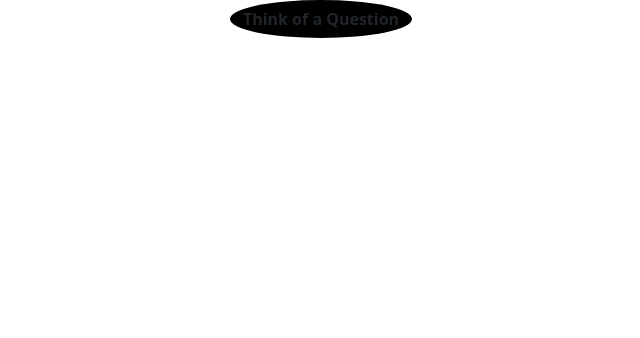
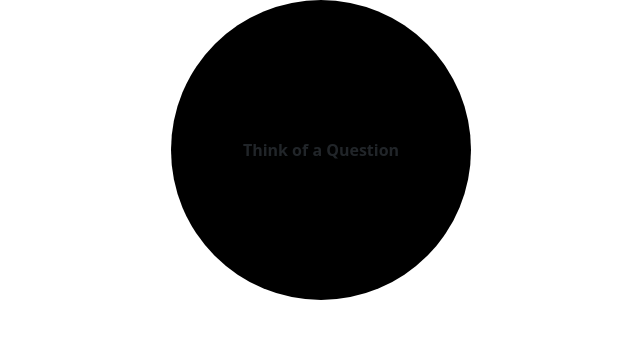
Before and after one commit to AnyaAven/react-eight-ball, a React (Vite) app: page / in a window 1280 px wide. Shown: the top 338 px of the page, without its empty margins (319-959 px from the left). Built offline with nearby package versions, Linux system fonts and the light colour scheme.

Commit message:
Connected css static style

```diff
--- a/src/EightBall.css
+++ b/src/EightBall.css
@@ -1,12 +1,12 @@
 /* Add css for default unchanging styling */
 
-/*
-.Eightball {
+.EightBall {
+  border-radius: 50%;
   max-height: 300px;
   height: 300px;
   max-width: 300px;
   width: 300px;
-} */
+}
 
 .Eightball-text {
   font-size: "20px";
--- a/src/EightBall.jsx
+++ b/src/EightBall.jsx
@@ -1,5 +1,6 @@
 import React, { useState } from "react";
 import { sample } from "lodash";
+import "./EightBall.css"
 
 /**
  * EightBall Component <Button/>
```
